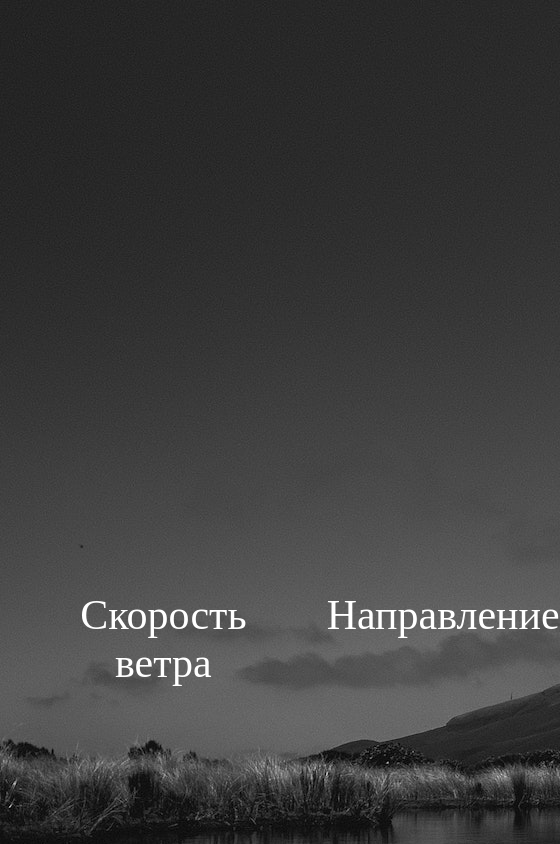
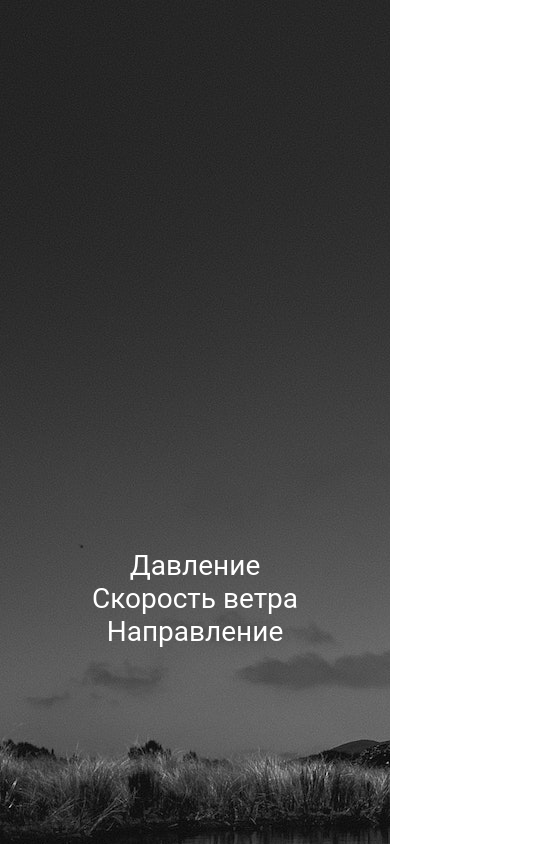
Before and after one commit to ShevchikNS/weather-app, a Next.js app: page /Footer in a window 390 px wide. Shown: the whole page, 560 px wide, since content can reach past the window. Built offline with nearby package versions, Linux system fonts and the light colour scheme.

Commit message:
change files and styles

```diff
--- a/styles/footer.css
+++ b/styles/footer.css
@@ -9,7 +9,7 @@
     left: 0;
     bottom: 0;
     width: 100%;
-    height: 30%;
+    height: 35%;
 }
 
 * {
@@ -19,7 +19,7 @@
 
 .content {
     z-index: 10;
-    min-height: calc(100vh - 30vh);
+    min-height: calc(100vh - 35vh);
 }
 
 body {
@@ -42,3 +42,18 @@ body {
 .characterItem {
     font-size: 32px;
 }
+@media screen and (max-width: 728px) {
+    .footerItems {
+        display: flex;
+        flex-direction: column;
+        gap: 0;
+        justify-content: center;
+        text-align: center;
+    }
+    .characterItem {
+        font-size: 28px;
+    }
+    .nameItem {
+        font-size: 28px;
+    }
+}
--- a/styles/globals.css
+++ b/styles/globals.css
@@ -1,4 +1,6 @@
+@import url('https://fonts.googleapis.com/css2?family=Inter:wght@400;600;700&family=Raleway:ital,wght@1,200;1,300;1,400&display=swap');
 * {
+    font-family: 'Roboto', sans-serif;
     color: white;
 }
 .MainTitle {
@@ -57,6 +59,15 @@
     justify-content: space-between;
     margin-top: 25%;
 }
+@media screen and (max-width: 728px) {
+    .sunriseSunset {
+        display: flex;
+        justify-content: space-between;
+        margin-top: 25%;
+        margin-left: 5%;
+        margin-right: 5%;
+    }
+}
 
 .degrees {
     margin-top: 15vh;
```
